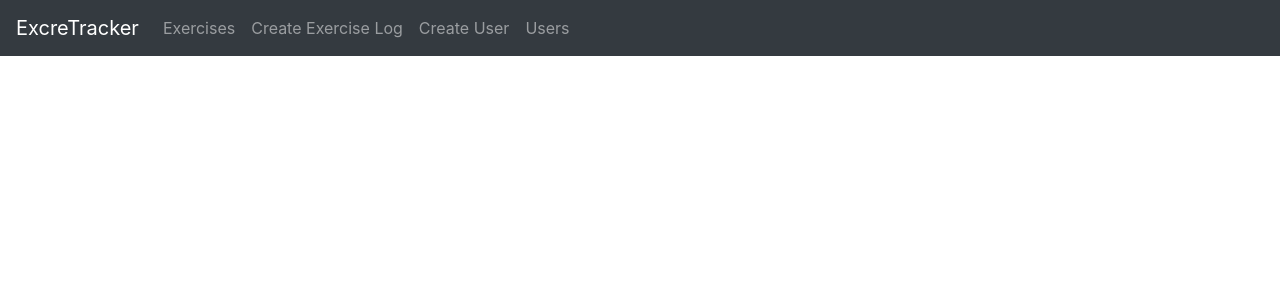
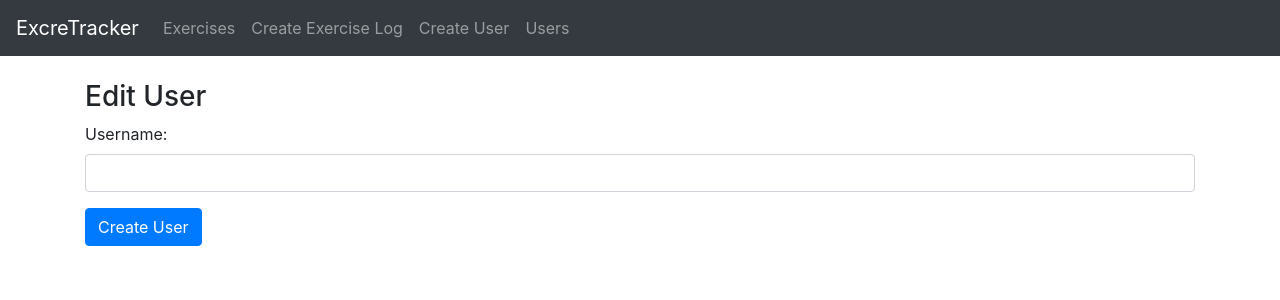
Before and after one commit to Nana-asiamah98/Mern, a React (Create React App) app: page /editUser/1 in a window 1280 px wide. Shown: the top 300 px of the page. Built offline with nearby package versions, Linux system fonts and the light colour scheme; no server answers.

Commit message:
Updated Users

```diff
--- a/src/App.js
+++ b/src/App.js
@@ -8,8 +8,9 @@ import ExerciseList from "./components/exercises-list.component";
 import EditExercise from "./components/edit-exercise.component";
 import CreateExercise from "./components/create-exercise.component";
 import CreateUser from "./components/create-user.component";
-import Users from "./components/user-list.component";
 import EditUser from "./components/edit-user.component";
+import Users from "./components/users-list.component";
+
 
 function App() {
   return (
@@ -20,8 +21,8 @@ function App() {
       <Route path="/edit/:id"  component={EditExercise}/>
       <Route path="/create"  component={CreateExercise}/>
       <Route path="/user"  component={CreateUser}/>
-      <Route path="/allusers"  component={Users}/>
-      <Route path="/editusers/:id"  component={EditUser}/>
+      <Route path="/editUser/:id" component={EditUser}/>
+      <Route path="/allusers" component={Users}/>
 
 
     </Router>
--- a/src/components/create-exercise.component.js
+++ b/src/components/create-exercise.component.js
@@ -80,7 +80,7 @@ export default class CreateExercise extends Component{
                 <form onSubmit={this.onSubmit}>
                     <div className="form-group">
                         <label>Username: </label>
-                        <select ref="userInput"
+                        <select
                                 required
                                 className="form-control"
                                 value={this.state.username}
--- a/src/components/edit-exercise.component.js
+++ b/src/components/edit-exercise.component.js
@@ -97,7 +97,7 @@ export default class EditExercise extends Component{
                 <form onSubmit={this.onSubmit}>
                     <div className="form-group">
                         <label>Username: </label>
-                        <select ref="userInput"
+                        <select
                                 required
                                 className="form-control"
                                 value={this.state.username}
--- /dev/null
+++ b/src/components/edit-user.component.js
@@ -0,0 +1,74 @@
+import React, { Component } from 'react';
+import axios from 'axios';
+
+export default class EditUser extends Component{
+    constructor(props){
+        super(props);
+
+        this.onChangeUsername = this.onChangeUsername.bind(this);
+        this.onSubmit = this.onSubmit.bind(this);
+
+        this.state = {
+            username : '',
+        }
+    }
+
+
+    componentDidMount(){
+        axios.get("http://localhost:5000/users/"+this.props.match.params.id)
+             .then(res => {
+                 console.log(res.data.username)
+                 this.setState({
+                     username : res.data.username
+                 })
+             })
+
+    }
+
+    onChangeUsername(e){
+        this.setState({
+            username : e.target.value
+        })
+    }
+
+    onSubmit(e){
+        e.preventDefault();
+
+        const user = {
+            username : this.state.username
+        }
+
+        console.log(user);
+
+        axios.post("http://localhost:5000/users/update/"+this.props.match.params.id,user)
+             .then(res => console.log(res.data));
+
+             window.location = "/allusers";
+
+    }
+
+    render(){
+        return(
+            <div className="container">
+                <h3>Edit User</h3>
+                <form onSubmit={this.onSubmit}>
+
+                    <div className="form-group">
+                    <label>Username: </label>
+                        <input type="text"
+                            value={this.state.username}
+                            onChange={this.onChangeUsername}
+                            className="form-control"
+                            />
+                        </div>
+                    <div className="form-group">
+                        <input  type="submit"
+                                value="Create User"
+                                className="btn btn-primary"
+                        />
+                    </div>
+                </form>
+            </div>
+        );
+    }
+}
--- a/src/components/exercises-list.component.js
+++ b/src/components/exercises-list.component.js
@@ -10,7 +10,7 @@ const Exercise = props => (
         <td>{props.exercise.duration}</td>
         <td>{props.exercise.date.substring(0,10)}</td>
         <td>
-            <Link to={"/edit/"+props.exercise._id}>Edit</Link> | <a href="#" onClick={() => {props.deleteExercise(props.exercise._id)}}>Delete</a>
+            <Link to={"/edit/"+props.exercise._id}>Edit</Link> | <a href="#0" onClick={() => {props.deleteExercise(props.exercise._id)}}>Delete</a>
         </td>
     </tr>
 )
--- /dev/null
+++ b/src/components/users-list.component.js
@@ -0,0 +1,75 @@
+import React, { Component } from 'react'
+import { Link } from 'react-router-dom'
+import axios  from 'axios'
+
+const AllUsers = props => (
+    <tr>
+        <td>{props.user.username}</td>
+        <td>
+            <Link to={"/editUser/"+props.user._id}>Edit</Link> | <a href="/#" onClick={() => {props.deleteUser(props.user._id)}}>Delete</a>
+        </td>
+    </tr>
+)
+
+
+export default class Users extends Component{
+    constructor(props){
+        super(props);
+
+        this.deleteUser = this.deleteUser.bind(this);
+        this.state = {users : []}
+    }
+
+    componentDidMount(){
+        axios.get('http://localhost:5000/users')
+             .then(response => {
+                this.setState({users: response.data})
+             })
+             .catch((error) => {
+                 console.log(error)
+;             })
+    }
+
+
+    deleteUser(id){
+        console.log(id)
+        axios.delete('http://localhost:5000/users/'+id)
+             .then(response => {
+              console.log(response.data)
+             })
+             .catch((error) => {
+                 console.log(error);
+             })
+             this.setState({
+                 users: this.state.users.filter(el => el._id !== id)
+             })
+
+    }
+
+    userList(){
+        return this.state.users.map(
+            currentuser => {
+                return <AllUsers user={currentuser} deleteUser={this.deleteUser} key={currentuser._id}/>;
+            }
+        )
+    }
+
+    render(){
+        return(
+            <div className="container">
+                <h3>Users</h3>
+                <table className="table">
+                    <thead className="thead-dark">
+                        <tr>
+                            <th>Username</th>
+                            <th>Action</th>
+                        </tr>
+                    </thead>
+                    <tbody>
+                        {this.userList()}
+                    </tbody>
+                </table>
+            </div>
+        );
+    }
+}
```
